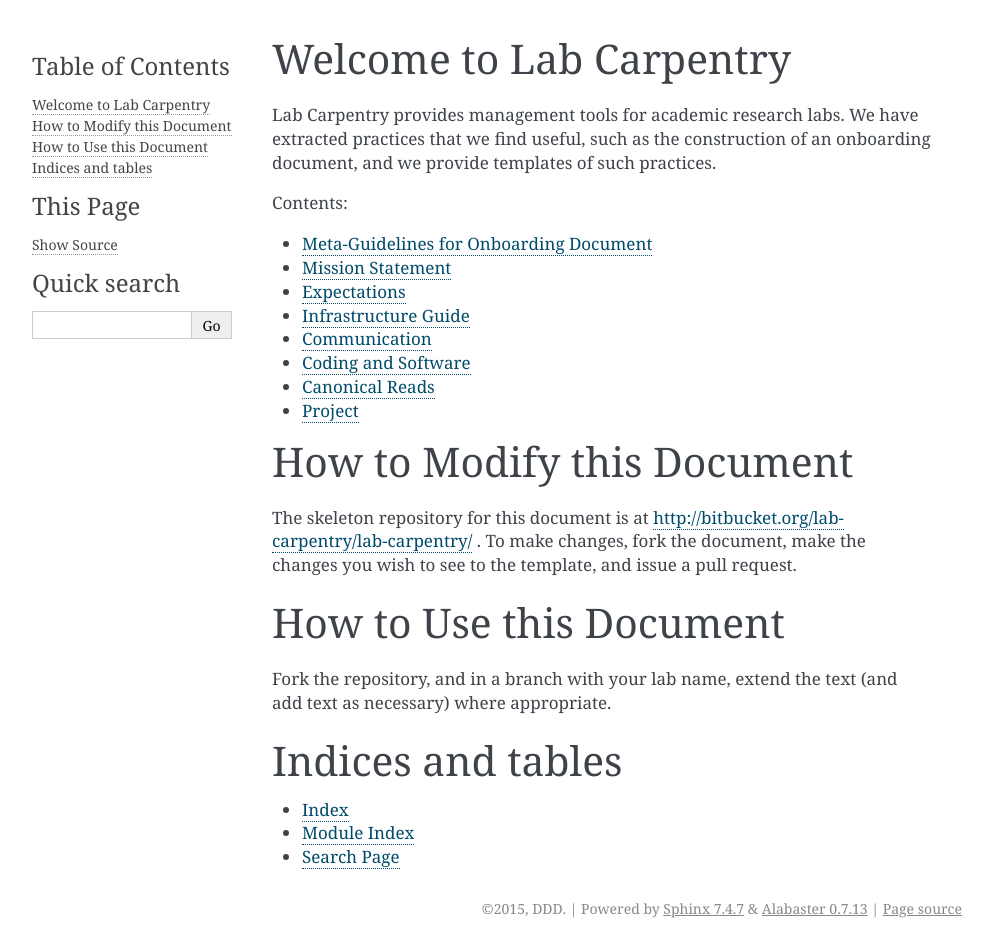
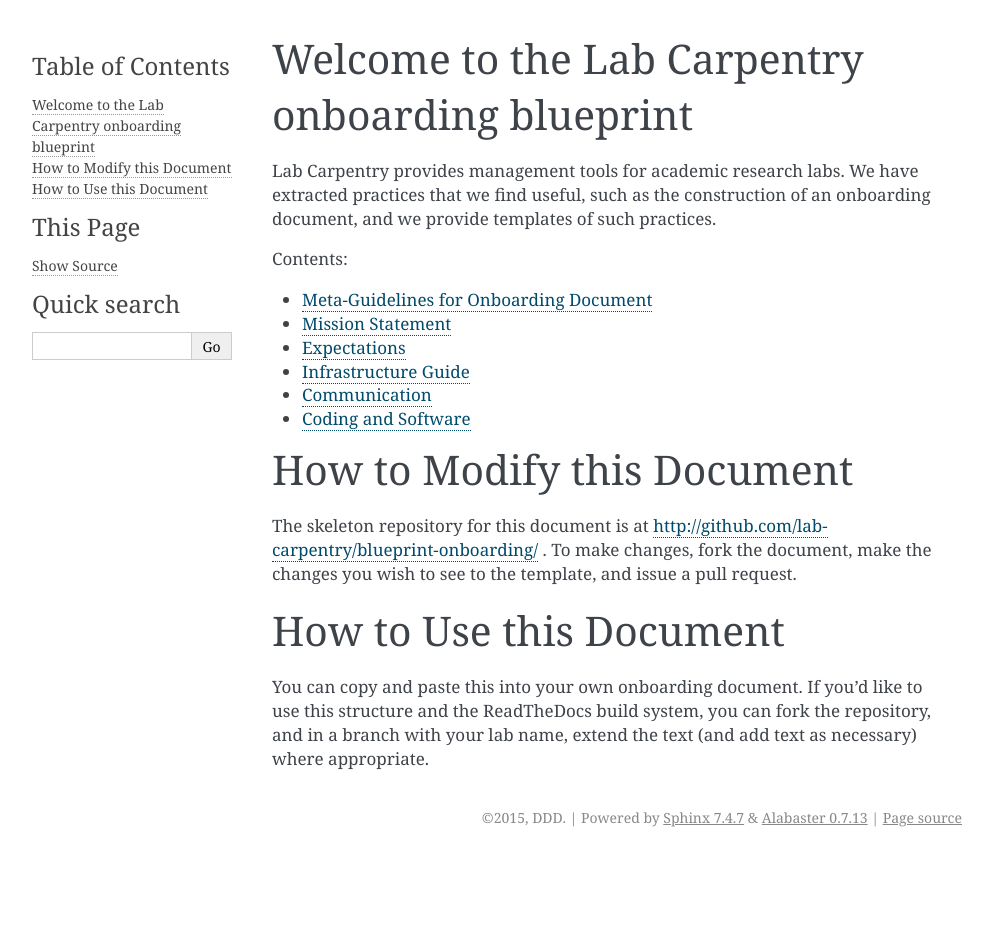
Before and after one commit to lab-carpentry/blueprint-onboarding, a Sphinx documentation site: the page built from source/index.rst, in a window 1280 px wide. Shown: the whole page, without its empty margins (148-1141 px from the left). Built offline with Sphinx 7.4.7, drawn with Linux system fonts in a browser that asks for light colours; after the commit the page ends 900 px from its top, so only the background shows below that.

Commit message:
remove undeveloped sections & switch to github

```diff
--- a/source/index.rst
+++ b/source/index.rst
@@ -3,7 +3,7 @@
    You can adapt this file completely to your liking, but it should at least
    contain the root `toctree` directive.
 
-Welcome to Lab Carpentry
+Welcome to the Lab Carpentry onboarding blueprint
 ========================
 
 Lab Carpentry provides management tools for academic research labs. We
@@ -21,26 +21,19 @@ Contents:
    infrastructure
    communication
    coding_and_software
-   canonical_reads
-   project
 
 How to Modify this Document
 ===========================
 
 The skeleton repository for this document is at
-http://bitbucket.org/lab-carpentry/lab-carpentry/ .  To make changes, fork the
+http://github.com/lab-carpentry/blueprint-onboarding/ .  To make changes, fork the
 document, make the changes you wish to see to the template, and issue a pull
 request.
 
 How to Use this Document
 ========================
 
-Fork the repository, and in a branch with your lab name, extend the text
+You can copy and paste this into your own onboarding document. If you'd
+like to use this structure and the ReadTheDocs build system, you can fork
+the repository, and in a branch with your lab name, extend the text
 (and add text as necessary) where appropriate.
-
-Indices and tables
-==================
-
-* :ref:`genindex`
-* :ref:`modindex`
-* :ref:`search`
```
